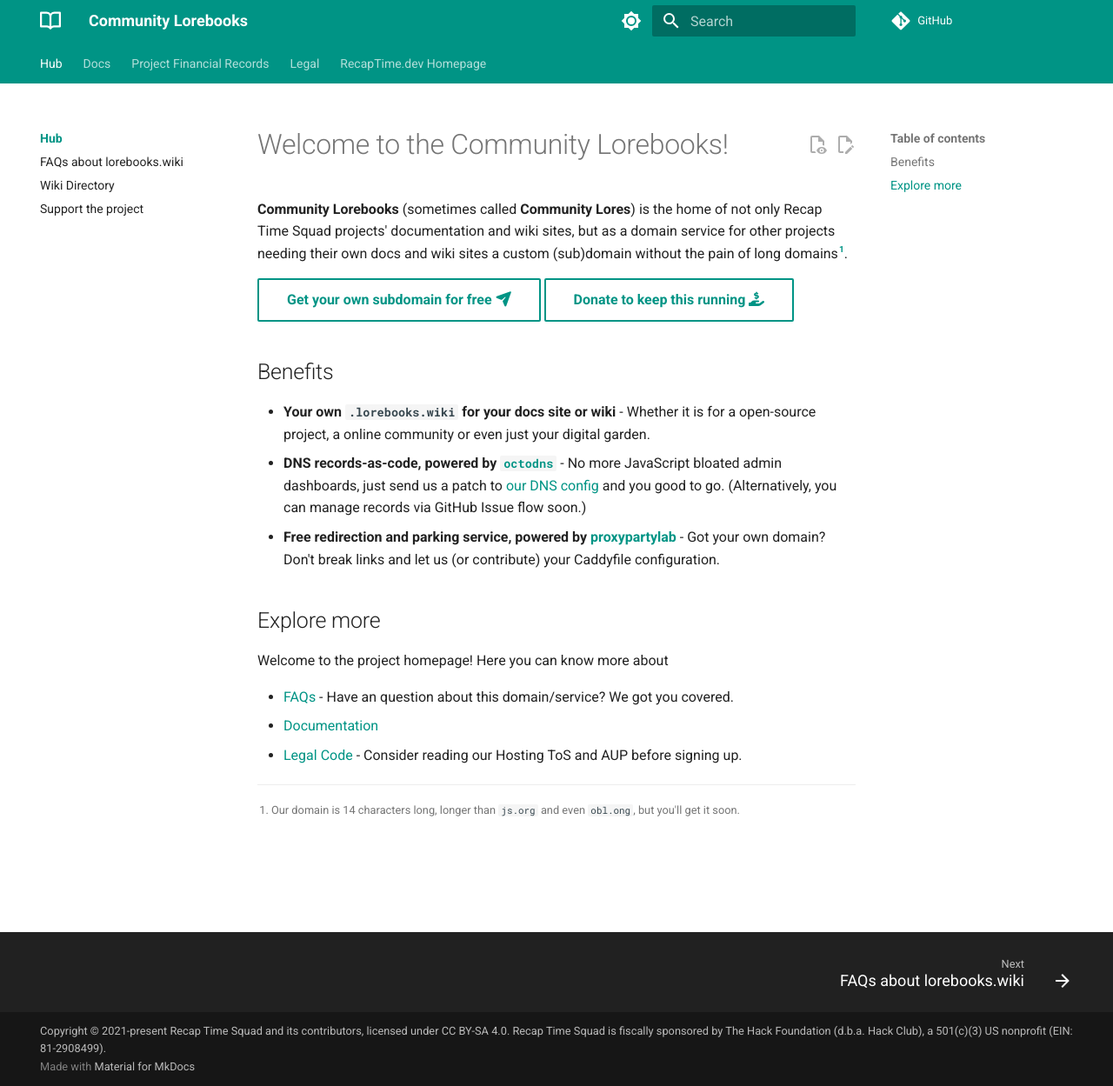
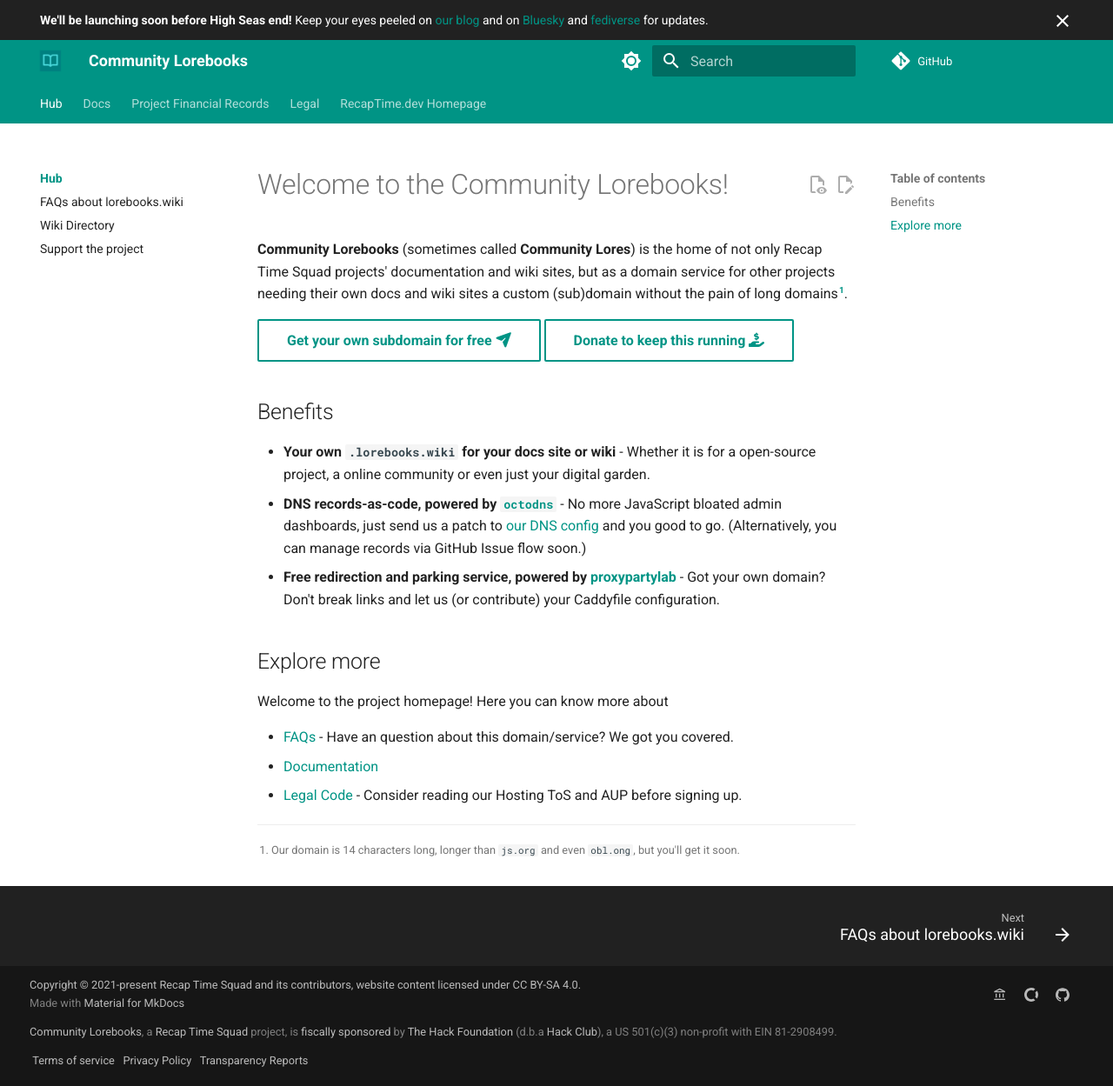
Before and after one commit to lorebooks-wiki/homepage, an MkDocs documentation site: the page built from src/index.md, in a window 1280 px wide and 1249 px high. Shown: the whole window at 87% size. Built offline with MkDocs 1.6.1 and Material for MkDocs 9.7.7, drawn with Linux system fonts in a browser that asks for light colours; comment, search, counter and statistics services are not loaded.

Commit message:
chore(ebsite): update copyright partial and add project icon to assets

```diff
--- a/mkdocs.yml
+++ b/mkdocs.yml
@@ -5,28 +5,31 @@ site_name: Community Lorebooks
 site_url: "https://lorebooks.wiki"
 site_author: Recap Time Squad and contributors
 site_description: >-
-  An domain service for your documentation and wiki sites.
+  An subdomain service primarily for digital gardens and wikis,
+  maintained by @recaptime-dev.
 
 # Lock the use-directory-urls flag
 use_directory_urls: true
 
 # Repository
 repo_url: https://github.com/lorebooks-wiki/homepage
-edit_uri: blob/staging/docs/
+edit_uri: blob/main/src/
 docs_dir: src
 
 # Copyright
 copyright: >-
-  Copyright &copy; 2021-present Recap Time Squad and its contributors, licensed under CC BY-SA 4.0. Recap Time Squad is <a href="https://hackclub.com/fiscal-sponsorship">fiscally sponsored</a> by <a href="https://hackfoundation.org">The Hack Foundation</a> (d.b.a. <a href="https://hackclub.com">Hack Club</a>), a 501(c)(3) US nonprofit (EIN: 81-2908499).
+  Copyright &copy; 2021-present Recap Time Squad and its contributors, website content
+  licensed under CC BY-SA 4.0.
 
 # themeing
 theme:
   # https://github.com/squidfunk/mkdocs-material
   name: material
+  custom_dir: overrides
 
   # for the sidebar/site icon on navbar
-  icon:
-    logo: octicons/book-16
+  logo: assets/img/lorebooks-wiki-icon.png
+  favicon: assets/img/lorebooks-wiki-icon.png
 
   # theme for dark modes
   palette:
@@ -74,6 +77,7 @@ theme:
     # - toc.integrate
 
 # Extensions
+
 markdown_extensions:
   - admonition
   - abbr
@@ -124,7 +128,9 @@ plugins:
   - redirects:
       redirect_maps:
         'tos.md': 'legal/tos.md'
-        'get-started': 'docs/getting-started.md'
+        'get-started.md': 'docs/getting-started.md'
+        "getting-started.md": "docs/getting-started.md"
+        "docs/reserved-subdomains.md": "docs/reference/reserved-subdomains.md"
 
 # Page Tree
 nav:
@@ -135,15 +141,12 @@ nav:
     - donate.md
   - Docs:
     - docs/index.md
+    - "Getting Started": docs/getting-started.md
     - "Issue tracker": docs/issue-tracker.md
-    - "Getting Started": docs/getting-started.md
-    - "Reserved subdomains": docs/reserved-subdomains.md
     - Troubleshooting: docs/troubleshooting.md
-    - Setup:
-      - Managing DNS records: docs/setup/dns-records.md
-      - Setting up redirects: docs/setup/redirects.md
-      - Parking pages: docs/setup/parking.md
-  - Project Financial Records: https://hcb.hackclub.com/recaptime-dev
+    - Reference:
+      - "Reserved subdomains": docs/reference/reserved-subdomains.md
+  - Project Financial Records: https://hcb.hackclub.com/lorebooks-wiki
   - Legal:
     - legal/index.md
     - Hosting ToS: legal/tos.md
@@ -155,3 +158,28 @@ nav:
 
 extra:
   generator: true # DO NOT DISABLE THIS!
+  hcb:
+    org_slug: lorebooks-wiki
+    org_name: Community Lorebooks
+    parent_org_slug: recaptime-dev
+    parent_org_name: Recap Time Squad
+  social:
+    - icon: material/bank-outline
+      link: https://hcb.hackclub.com/recaptime-dev
+      name: See our finances on HCB
+    - icon: simple/opencollective
+      link: https://opencollective.com/recaptime-dev
+      name: See our finances on Open Collective
+    - icon: simple/github
+      link: https://github.com/lorebooks-wiki
+      name: Explore our reposiotries on GitHub
+  footer_links:
+    - label: Terms of service
+      href: /legal/tos
+    - label: Privacy Policy
+      href: https://policies.recaptime.dev/privacy
+    - label: Transparency Reports
+      href: https://transparency.recaptime.dev
+
+extra_css:
+  - assets/stylesheets/theme.css
--- /dev/null
+++ b/overrides/main.html
@@ -0,0 +1,17 @@
+{% extends "base.html" %}
+
+{% block announce %}
+  <strong>We'll be launching soon before High Seas end!</strong>
+  Keep your eyes peeled on <a href="https://blog.recaptime.dev">our blog</a>
+  and on <a href="https://bsky.app/profile/lorebooks.wiki">Bluesky</a> and
+  <a href="https://mastodon.xyz/@RecapTimeSquad">fediverse</a> for updates.
+{% endblock %}
+
+{% block content %}
+  {{ super() }}
+  <!-- Help Scout Beacon widget -->
+  <!-- Disabled for now
+  <script type="text/javascript">!function(e,t,n){function a(){var e=t.getElementsByTagName("script")[0],n=t.createElement("script");n.type="text/javascript",n.async=!0,n.src="https://beacon-v2.helpscout.net",e.parentNode.insertBefore(n,e)}if(e.Beacon=n=function(t,n,a){e.Beacon.readyQueue.push({method:t,options:n,data:a})},n.readyQueue=[],"complete"===t.readyState)return a();e.attachEvent?e.attachEvent("onload",a):e.addEventListener("load",a,!1)}(window,document,window.Beacon||function(){});</script>
+  <script type="text/javascript">window.Beacon('init', 'befb0a3b-6162-4ec4-889d-1bc5abc1558b')</script>
+  -->
+{% endblock %}
--- /dev/null
+++ b/overrides/partials/copyright.html
@@ -0,0 +1,24 @@
+<div class="md-copyright footer-links">
+    {% if config.copyright %}
+      <div class="md-copyright__highlight">
+        {{ config.copyright }}
+      </div>
+    {% endif %}
+    {% if not config.extra.generator == false %}
+      Made with
+      <a href="https://squidfunk.github.io/mkdocs-material/" target="_blank" rel="noopener">
+        Material for MkDocs
+      </a>
+    {% endif %}
+    {% if config.extra.hcb and not config.extra.hcb.hide == true %}
+        <p class="footer-text">
+            <a href="https://hcb.hackclub.com/{{ config.extra.hcb.org_slug }}">{{config.extra.hcb.org_name}}</a>{% if config.extra.hcb.parent_org_slug and config.extra.hcb.parent_org_name %}, a <a href="https://hcb.hackclub.com/{{ config.extra.hcb.parent_org_slug}}">{{config.extra.hcb.parent_org_name}}</a> project,{% endif %} is <a href="https://hackclub.com/fiscal-sponsorship">fiscally sponsored</a> by <a href="https://hackfoundation.org">The Hack Foundation</a> (d.b.a <a href="https://hackclub.com">Hack Club</a>), a US 501(c)(3) non-profit with EIN 81-2908499.
+        </p>
+    {% endif %}
+
+    <ul>
+      {% for link in config.extra.footer_links %}
+      <li><a href="{{ link.href }}">{{ link.label }}</a></li>
+      {% endfor %}
+    </ul>
+  </div>
--- /dev/null
+++ b/src/assets/stylesheets/theme.css
@@ -0,0 +1,16 @@
+.md-footer .md-grid {
+    justify-content: stretch;
+}
+.md-footer .md-copyright {
+    margin: 0;
+    flex-grow: 1;
+}
+.footer-links ul {
+    list-style: none;
+    margin: .5em 0 !important;
+    font-size: .64rem;
+}
+.footer-links ul > li {
+    display: inline-block;
+    margin: 0 .25em !important;
+}
```
Also changed, not shown: src/assets/img/lorebooks-wiki-icon.png (added).
